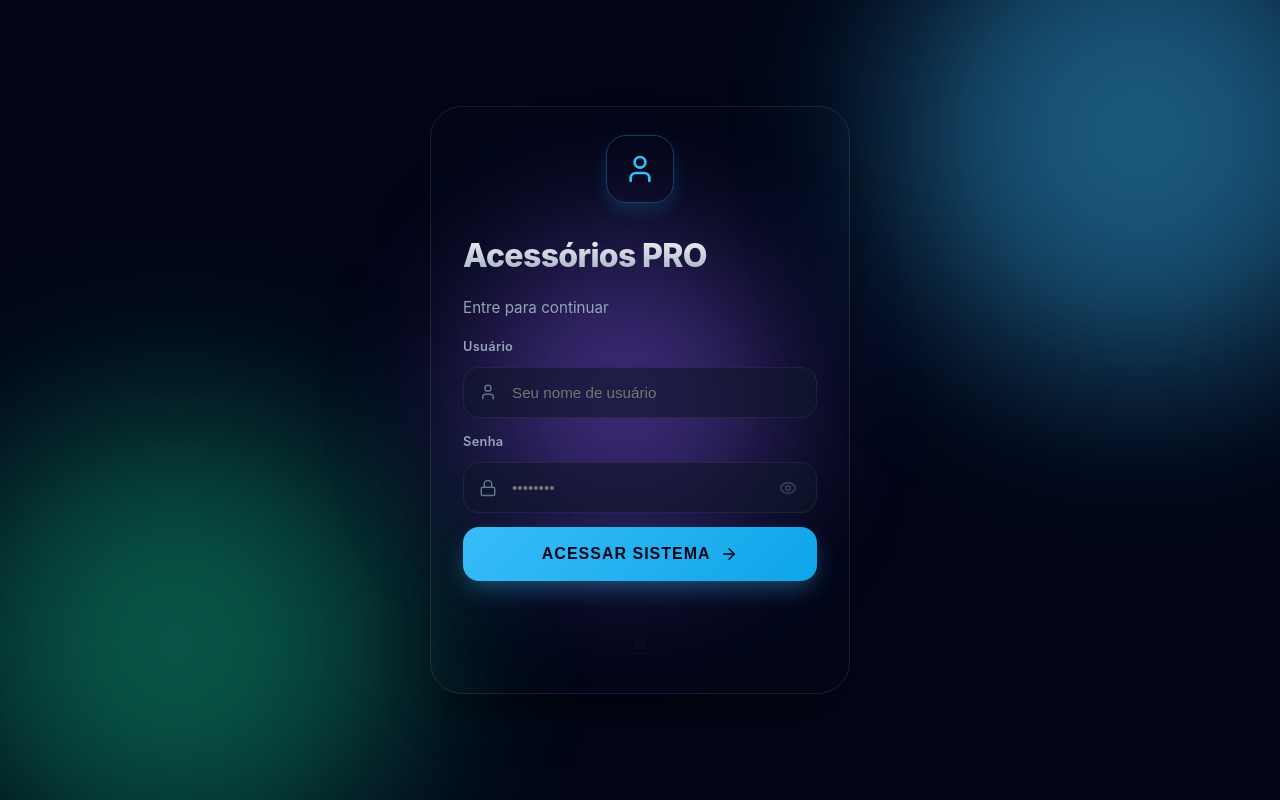
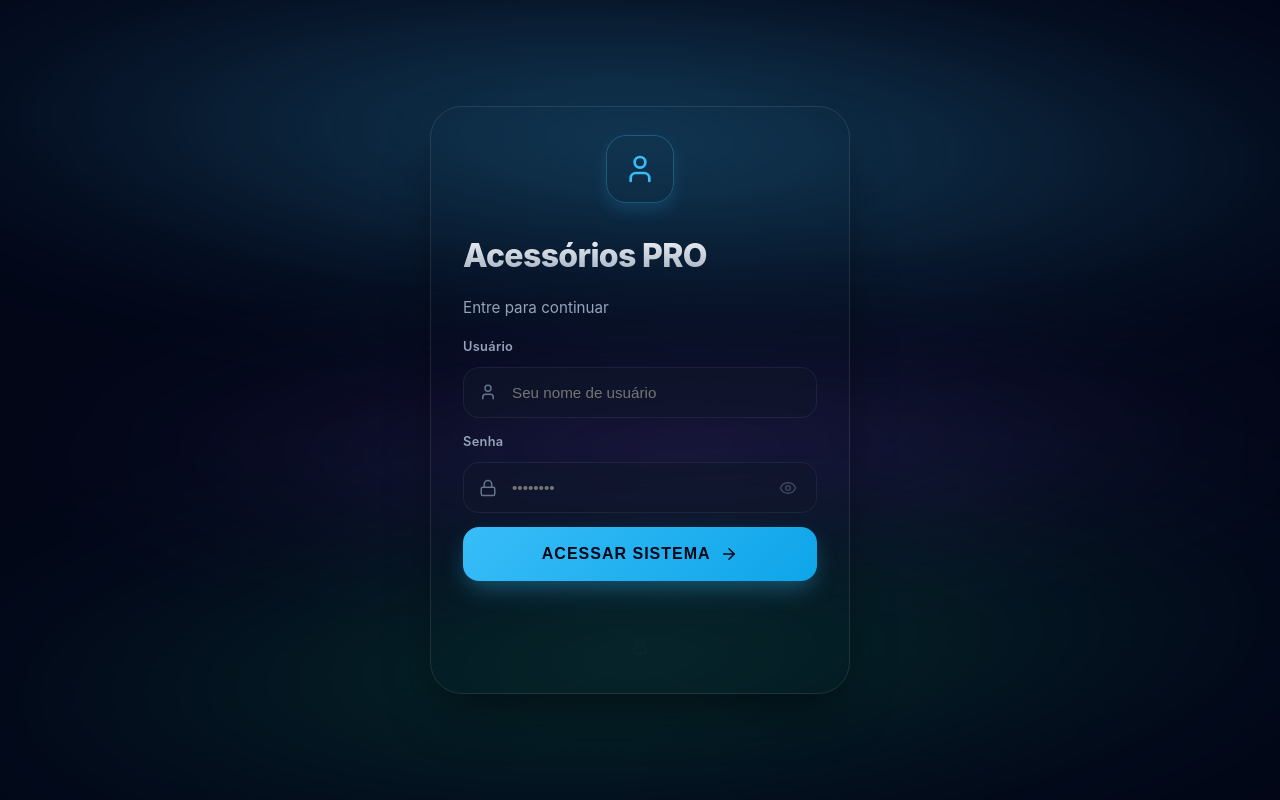
Before and after one commit to H1vy/Registro_acessoriosPRO, a React (Vite) app: page / in a window 1280 px wide. Built offline with nearby package versions, Linux system fonts and the light colour scheme.

Commit message:
style: replace blob animation with aurora borealis style background

```diff
--- a/src/index.css
+++ b/src/index.css
@@ -422,62 +422,67 @@ tr:hover td {
   z-index: 0;
 }
 
+/* Aurora bands */
 .blob {
   position: absolute;
   border-radius: 50%;
-  filter: blur(80px);
-  opacity: 0.45;
-  will-change: transform;
+  will-change: transform, opacity;
 }
 
 .blob-1 {
-  width: 420px;
-  height: 420px;
-  background: var(--accent);
-  top: -120px;
-  right: -120px;
-  animation: floatA 18s ease-in-out infinite alternate;
+  width: 130%;
+  height: 320px;
+  background: radial-gradient(ellipse, rgba(56, 189, 248, 0.35) 0%, rgba(56, 189, 248, 0.08) 50%, transparent 70%);
+  filter: blur(40px);
+  top: -60px;
+  left: -15%;
+  border-radius: 50%;
+  animation: aurora1 20s ease-in-out infinite alternate;
 }
 
 .blob-2 {
-  width: 380px;
-  height: 380px;
-  background: var(--success);
-  bottom: -80px;
-  left: -80px;
-  animation: floatB 22s ease-in-out infinite alternate;
+  width: 120%;
+  height: 280px;
+  background: radial-gradient(ellipse, rgba(16, 185, 129, 0.3) 0%, rgba(16, 185, 129, 0.07) 50%, transparent 70%);
+  filter: blur(50px);
+  bottom: -40px;
+  left: -10%;
+  border-radius: 50%;
+  animation: aurora2 25s ease-in-out infinite alternate;
 }
 
 .blob-3 {
-  width: 320px;
-  height: 320px;
-  background: #8b5cf6;
-  top: 50%;
-  left: 50%;
-  animation: floatC 15s ease-in-out infinite alternate;
+  width: 90%;
+  height: 250px;
+  background: radial-gradient(ellipse, rgba(139, 92, 246, 0.3) 0%, rgba(139, 92, 246, 0.07) 50%, transparent 70%);
+  filter: blur(45px);
+  top: 40%;
+  left: 5%;
+  border-radius: 50%;
+  animation: aurora3 18s ease-in-out infinite alternate;
 }
 
-@keyframes floatA {
-  0%   { transform: translate(0, 0) scale(1); }
-  25%  { transform: translate(-60px, 40px) scale(1.15); }
-  50%  { transform: translate(40px, 80px) scale(0.9); }
-  75%  { transform: translate(80px, -40px) scale(1.05); }
-  100% { transform: translate(-20px, -70px) scale(1.1); }
+@keyframes aurora1 {
+  0%   { transform: translateY(0px) scaleY(1) rotate(-3deg); opacity: 0.6; }
+  25%  { transform: translateY(40px) scaleY(1.3) rotate(2deg); opacity: 0.9; }
+  50%  { transform: translateY(20px) scaleY(0.8) rotate(-6deg); opacity: 0.5; }
+  75%  { transform: translateY(60px) scaleY(1.2) rotate(4deg); opacity: 0.8; }
+  100% { transform: translateY(10px) scaleY(1.1) rotate(-2deg); opacity: 0.7; }
 }
 
-@keyframes floatB {
-  0%   { transform: translate(0, 0) scale(1); }
-  30%  { transform: translate(70px, -50px) scale(1.2); }
-  60%  { transform: translate(-40px, 60px) scale(0.85); }
-  100% { transform: translate(50px, 30px) scale(1.1); }
+@keyframes aurora2 {
+  0%   { transform: translateY(0px) scaleY(1) rotate(2deg); opacity: 0.5; }
+  30%  { transform: translateY(-50px) scaleY(1.4) rotate(-4deg); opacity: 0.8; }
+  60%  { transform: translateY(-20px) scaleY(0.9) rotate(5deg); opacity: 0.6; }
+  100% { transform: translateY(-70px) scaleY(1.2) rotate(-1deg); opacity: 0.9; }
 }
 
-@keyframes floatC {
-  0%   { transform: translate(-50%, -50%) scale(1); }
-  20%  { transform: translate(calc(-50% + 60px), calc(-50% + 50px)) scale(1.2); }
-  50%  { transform: translate(calc(-50% - 70px), calc(-50% - 40px)) scale(0.8); }
-  80%  { transform: translate(calc(-50% + 30px), calc(-50% - 60px)) scale(1.15); }
-  100% { transform: translate(calc(-50% - 40px), calc(-50% + 30px)) scale(0.95); }
+@keyframes aurora3 {
+  0%   { transform: translateX(0px) scaleX(1) rotate(1deg); opacity: 0.4; }
+  20%  { transform: translateX(80px) scaleX(1.2) rotate(-3deg); opacity: 0.7; }
+  50%  { transform: translateX(-50px) scaleX(0.85) rotate(4deg); opacity: 0.5; }
+  80%  { transform: translateX(60px) scaleX(1.15) rotate(-2deg); opacity: 0.8; }
+  100% { transform: translateX(-30px) scaleX(1.05) rotate(2deg); opacity: 0.6; }
 }
 
 .login-card {
```
